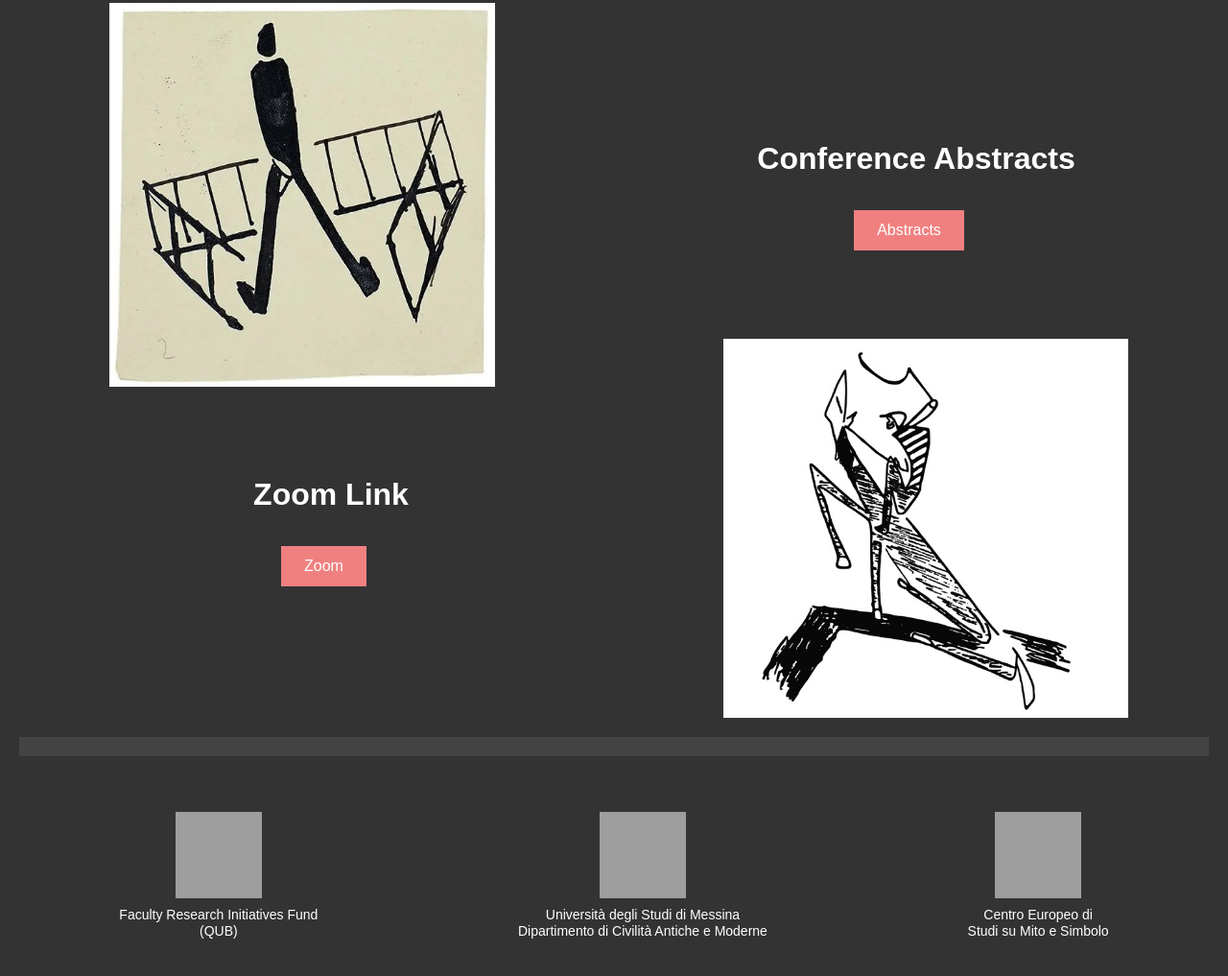
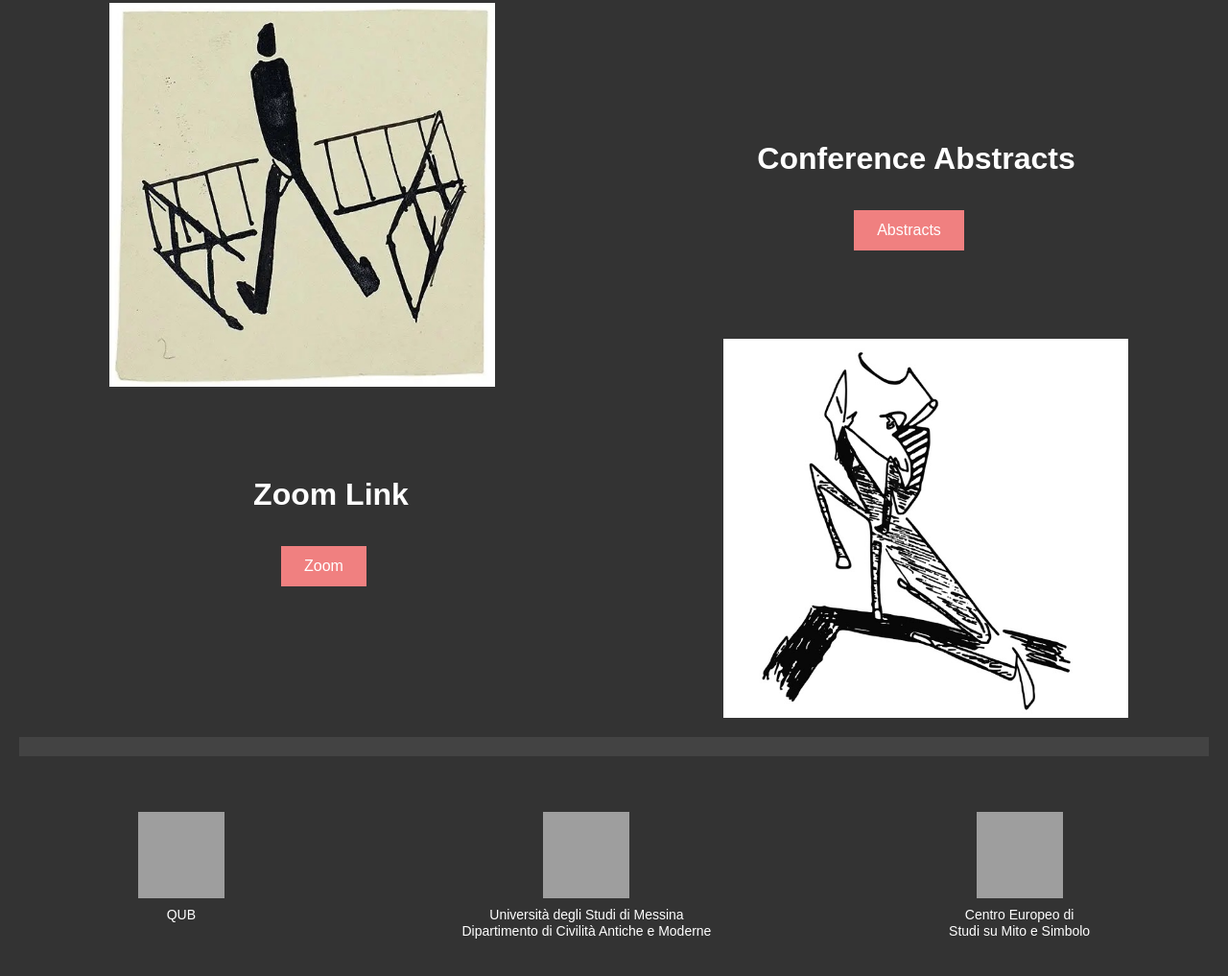
Before and after one commit to Kafka-2024/Conference, a plain HTML site: page index.html in a window 1280 px wide. Shown: the part 1745-2762 px from the top of the page at 96% size. Drawn offline with Linux system fonts and the light colour scheme; grey boxes are pictures that could not be loaded.

Commit message:
Update index.html

```diff
--- a/index.html
+++ b/index.html
@@ -565,7 +565,7 @@
         <a href="https://www.qub.ac.uk">
           <img src="https://www.wemakescholars.com/admin/uploads/providers/cbeVGa9KVNyYBS8_OXTXqYl5C73MTuNZ.webp" alt="QUB Icon">
         </a>
-        <span>Faculty Research Initiatives Fund<br> (QUB)</span>
+        <span>QUB</span>
       </div>
 
       <div class="contact-item">
```
